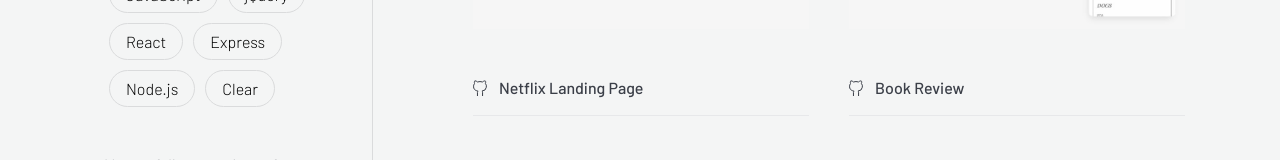
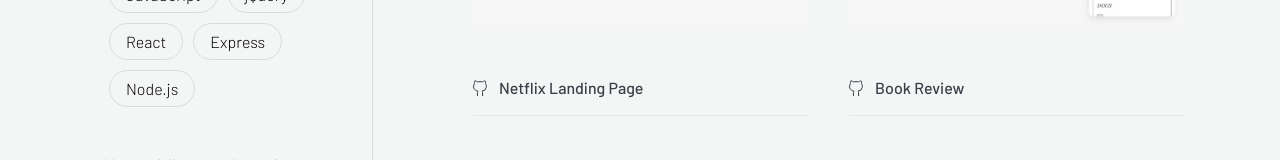
Before and after one commit to AlexaIsaks/Alexa-Isaks, a React (Create React App) app: page /#/portfolio in a window 1280 px wide. Shown: the part 444-604 px from the top of the page. Built offline with nearby package versions, Linux system fonts and the light colour scheme.

Commit message:
Removed clear button from filter list on the portfolio page.

```diff
--- a/src/components/pages/Portfolio.js
+++ b/src/components/pages/Portfolio.js
@@ -81,7 +81,6 @@
             <li className="portfolio__filter">React</li>
             <li className="portfolio__filter">Express</li>
             <li className="portfolio__filter">Node.js</li>
-            <li className="portfolio__filter">Clear</li>
           </ul>
 
           <p className="portfolio__description">
```
